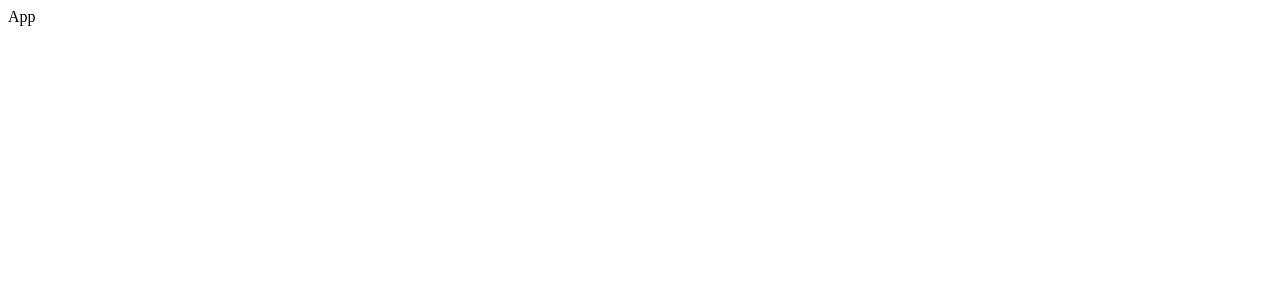
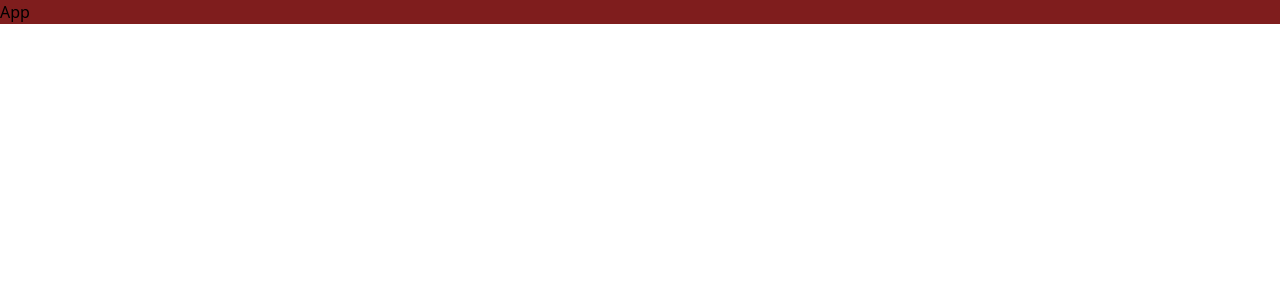
Before and after one commit to namnguyen-dev/vietnam-travel-info-app-react-tailwind, a React (Create React App) app: page / in a window 1280 px wide. Shown: the top 300 px of the page. Built offline with nearby package versions, Linux system fonts and the light colour scheme.

Commit message:
set up tailwindcss

```diff
--- a/package.json
+++ b/package.json
@@ -34,5 +34,10 @@
       "last 1 firefox version",
       "last 1 safari version"
     ]
+  },
+  "devDependencies": {
+    "autoprefixer": "^10.4.5",
+    "postcss": "^8.4.12",
+    "tailwindcss": "^3.0.24"
   }
 }
--- /dev/null
+++ b/postcss.config.js
@@ -0,0 +1,6 @@
+module.exports = {
+  plugins: {
+    tailwindcss: {},
+    autoprefixer: {},
+  },
+}
--- a/src/App.js
+++ b/src/App.js
@@ -2,7 +2,7 @@ import React from 'react'
 
 const App = () => {
   return (
-    <div>App</div>
+    <div className='bg-red-900'>App</div>
   )
 }
 
--- /dev/null
+++ b/src/index.css
@@ -0,0 +1,3 @@
+@tailwind base;
+@tailwind components;
+@tailwind utilities;
--- a/src/index.js
+++ b/src/index.js
@@ -1,6 +1,7 @@
 import React from 'react';
 import * as ReactDOMClient from 'react-dom/client';
 import App from './App';
+import './index.css';
 
 const root = ReactDOMClient.createRoot(document.getElementById('root'));
 
--- /dev/null
+++ b/tailwind.config.js
@@ -0,0 +1,7 @@
+module.exports = {
+  content: ['./src/**/*.{js,jsx,ts,tsx}'],
+  theme: {
+    extend: {},
+  },
+  plugins: [],
+};
```
Also changed, not shown: 1 other file (tests, documents, lock files or other folders).
